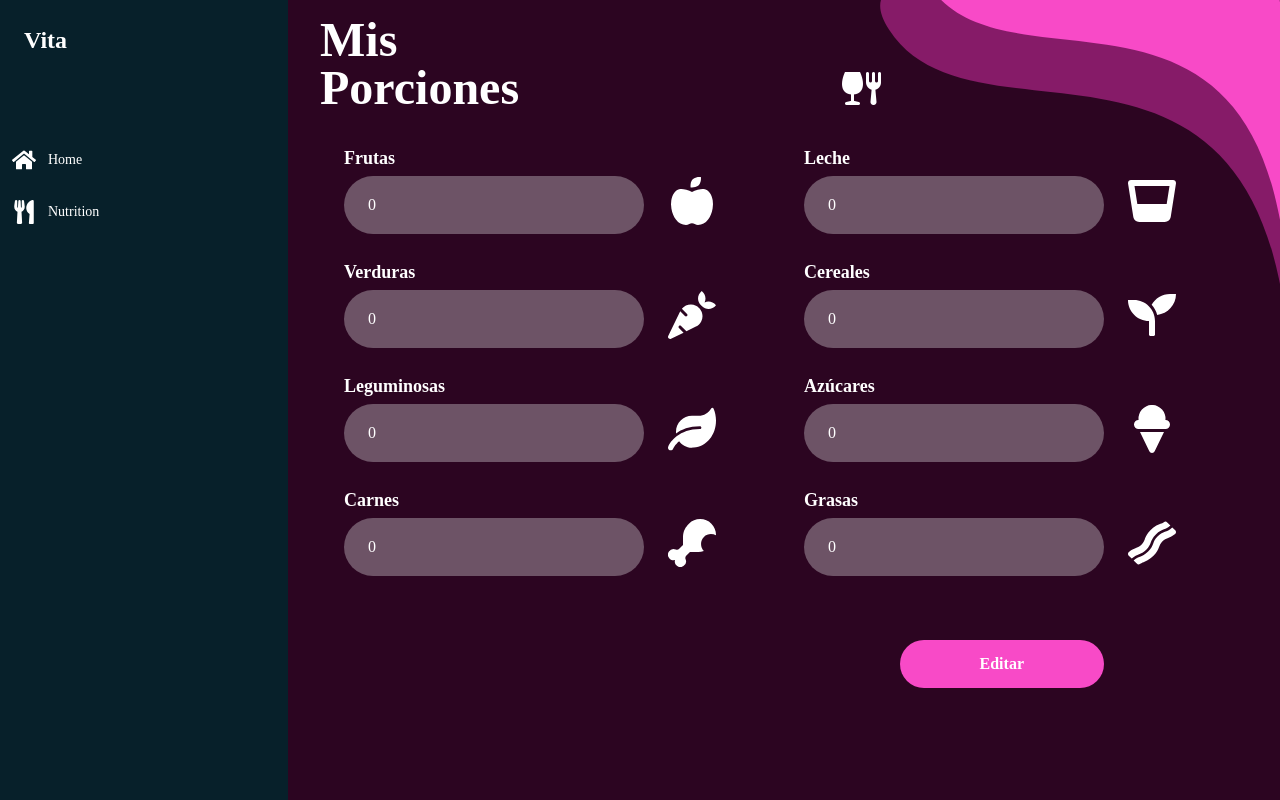
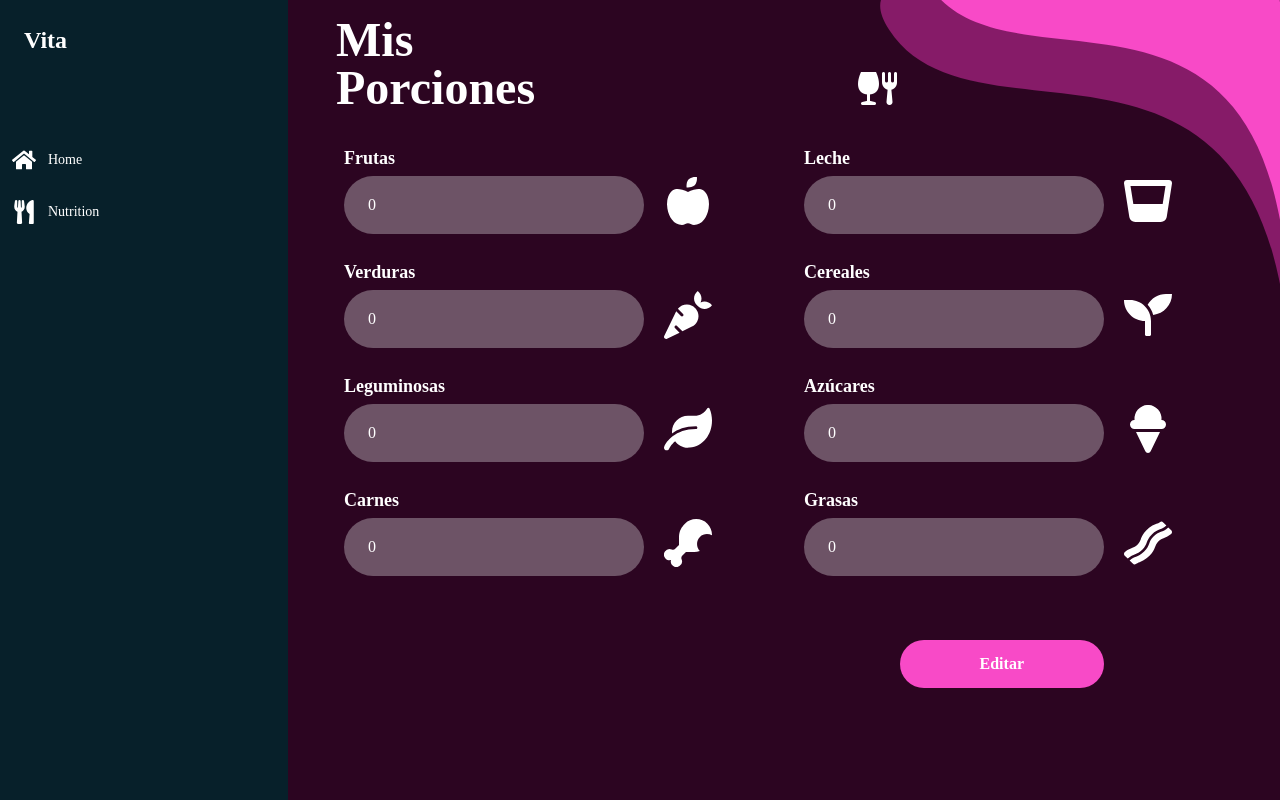
Before and after one commit to wizelineacademy/itesm-socioformador-feb-jun-2024-vita, a Next.js app in the folder vita/: page /nutrition/nutritionPorciones in a window 1280 px wide. Built offline with nearby package versions, Linux system fonts and the light colour scheme.

Commit message:
Style Title

```diff
--- a/vita/app/(main)/nutrition/nutritionPorciones/page.tsx
+++ b/vita/app/(main)/nutrition/nutritionPorciones/page.tsx
@@ -56,7 +56,7 @@ const Column: FC<ColumnProps> = ({ labels, icons, values, onValueChange, validat
                             min="0"
                             max="10"
                         />
-                        {icons[index] && <div className="ml-6 mt-[-0.5rem]">{icons[index]}</div>}
+                        {icons[index] && <div className="ml-5 mt-[-0.5rem]">{icons[index]}</div>}
                     </div>
                 </div>
             ))}
@@ -110,10 +110,10 @@ const Nutrition: FC = () => {
                 <div className="flex items-center justify-between">
                     <div className="flex flex-col">
                         <div className="flex items-center">
-                            <h2 className="text-white text-5xl font-bold">Mis</h2>
+                            <h2 className="text-white text-5xl font-bold pl-4 ">Mis</h2>
                         </div>
                         <div className="flex items-center">
-                            <h2 className="text-white text-5xl font-bold">Porciones</h2>
+                            <h2 className="text-white text-5xl font-bold pl-4 ">Porciones</h2>
                             <Image src="/Food.svg" alt="Imagen 2" width={45} height={45} style={{ marginLeft: '20rem' }} />
                         </div>
                     </div>
```
